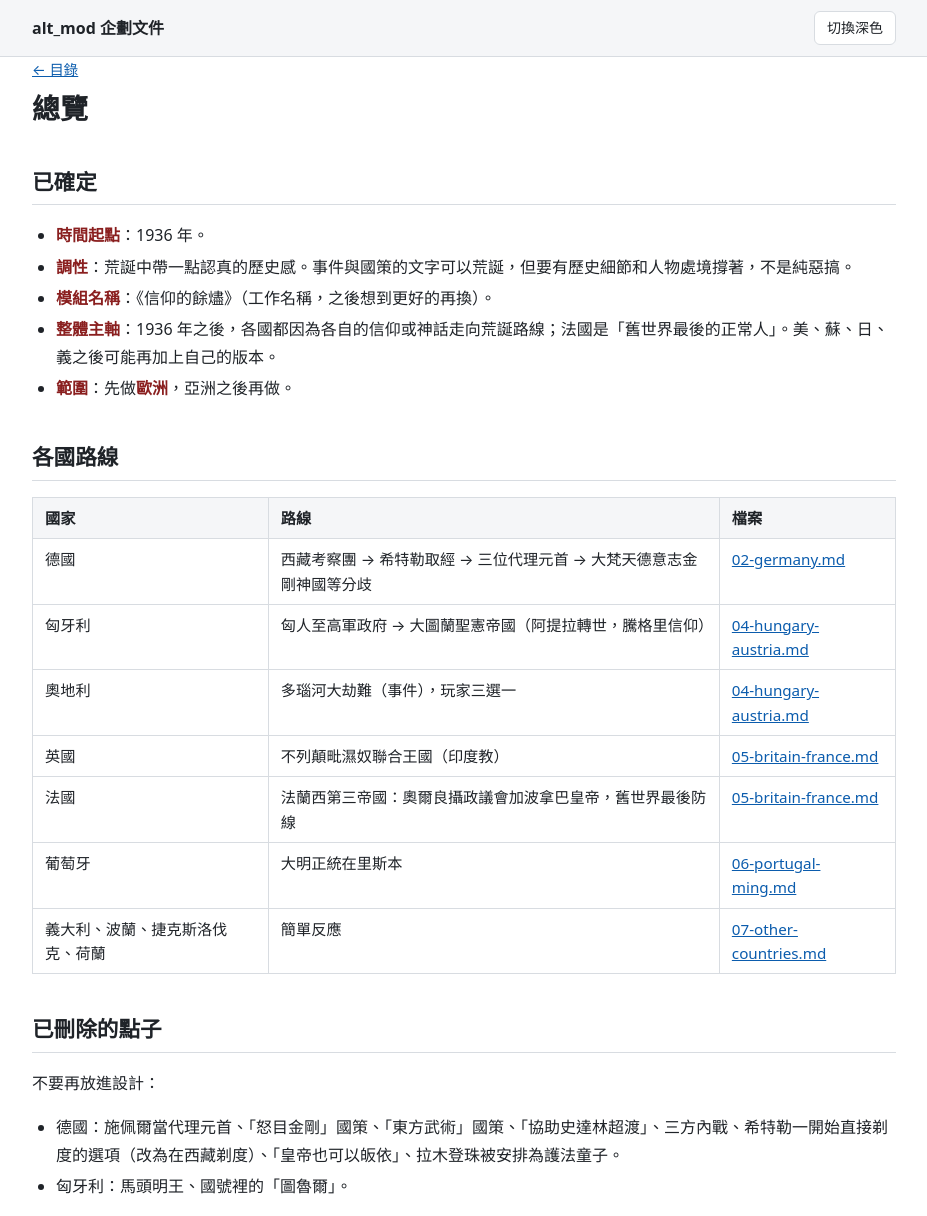
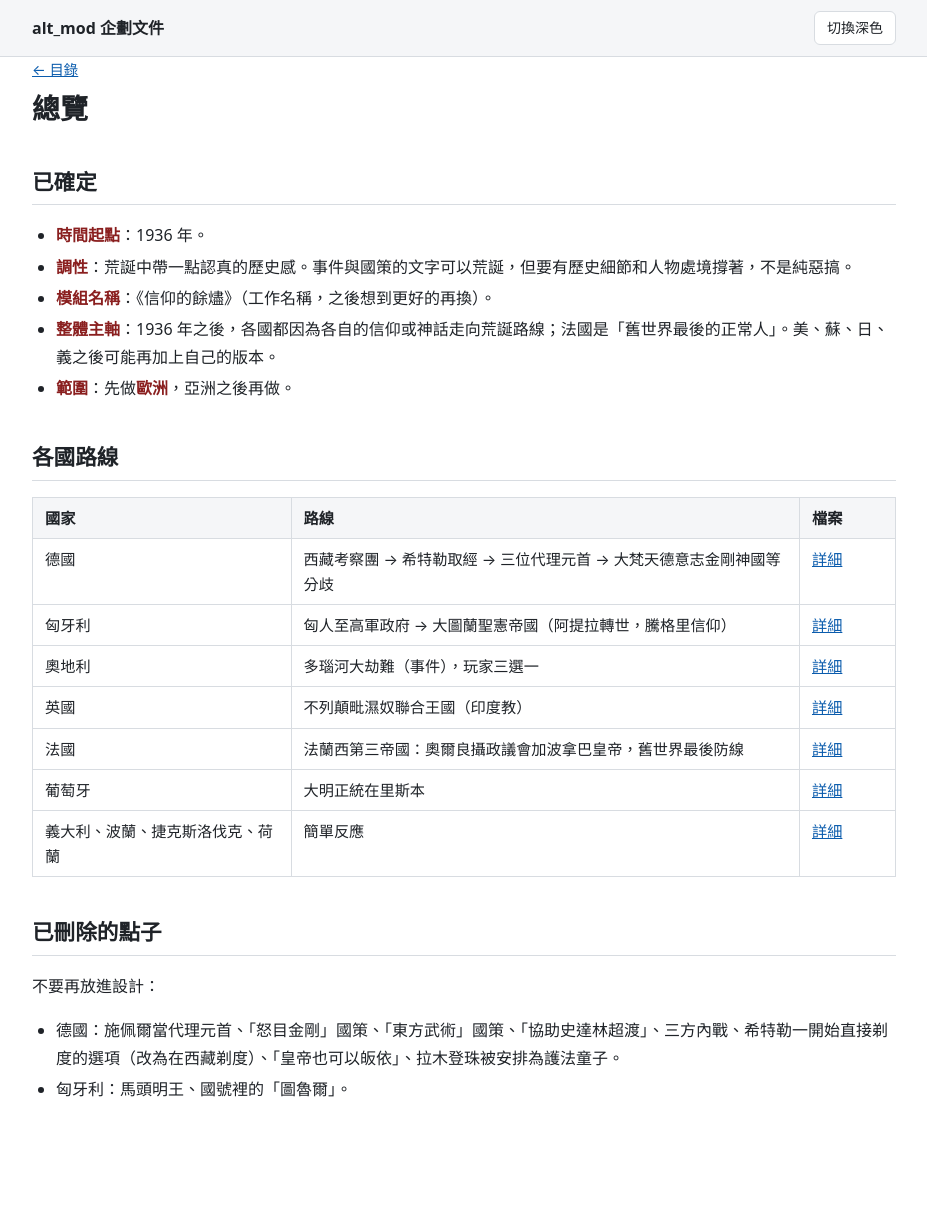
Before and after one commit to Charlie-Ma-1729/alt_mod, a Jekyll site: the page built from 01-overview.md, in a window 1280 px wide. Shown: the whole page, without its empty margins (176-1103 px from the left). Built offline with Jekyll 4.4.1, drawn with Linux system fonts in a browser that asks for light colours; after the commit the page ends 1119 px from its top, so only the background shows below that.

Commit message:
Update site from design docs

```diff
--- a/01-overview.md
+++ b/01-overview.md
@@ -14,13 +14,13 @@ title: "總覽"
 
 | 國家 | 路線 | 檔案 |
 | --- | --- | --- |
-| 德國 | 西藏考察團 → 希特勒取經 → 三位代理元首 → 大梵天德意志金剛神國等分歧 | [02-germany.md](02-germany.html) |
-| 匈牙利 | 匈人至高軍政府 → 大圖蘭聖憲帝國（阿提拉轉世，騰格里信仰） | [04-hungary-austria.md](04-hungary-austria.html) |
-| 奧地利 | 多瑙河大劫難（事件），玩家三選一 | [04-hungary-austria.md](04-hungary-austria.html) |
-| 英國 | 不列顛毗濕奴聯合王國（印度教） | [05-britain-france.md](05-britain-france.html) |
-| 法國 | 法蘭西第三帝國：奧爾良攝政議會加波拿巴皇帝，舊世界最後防線 | [05-britain-france.md](05-britain-france.html) |
-| 葡萄牙 | 大明正統在里斯本 | [06-portugal-ming.md](06-portugal-ming.html) |
-| 義大利、波蘭、捷克斯洛伐克、荷蘭 | 簡單反應 | [07-other-countries.md](07-other-countries.html) |
+| 德國 | 西藏考察團 → 希特勒取經 → 三位代理元首 → 大梵天德意志金剛神國等分歧 | [詳細](02-germany.html) |
+| 匈牙利 | 匈人至高軍政府 → 大圖蘭聖憲帝國（阿提拉轉世，騰格里信仰） | [詳細](04-hungary-austria.html) |
+| 奧地利 | 多瑙河大劫難（事件），玩家三選一 | [詳細](04-hungary-austria.html) |
+| 英國 | 不列顛毗濕奴聯合王國（印度教） | [詳細](05-britain-france.html) |
+| 法國 | 法蘭西第三帝國：奧爾良攝政議會加波拿巴皇帝，舊世界最後防線 | [詳細](05-britain-france.html) |
+| 葡萄牙 | 大明正統在里斯本 | [詳細](06-portugal-ming.html) |
+| 義大利、波蘭、捷克斯洛伐克、荷蘭 | 簡單反應 | [詳細](07-other-countries.html) |
 
 ## 已刪除的點子
 
```
Also changed, not shown: 08-north-america.md (+1 -1 lines).
